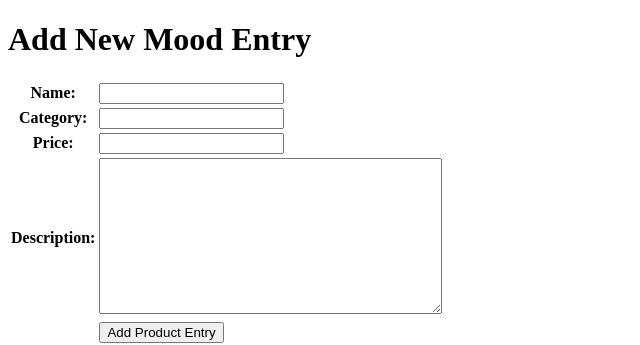
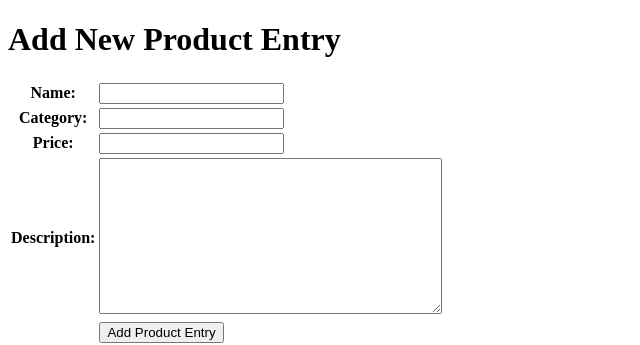
Before and after one commit to Kae20042005/kenz-kitchen, a Django app: page /create-product-entry in a window 1280 px wide. Shown: the top 345 px of the page, without its empty margins (0-640 px from the left). Run offline with Django 5.2, Linux system fonts and the light colour scheme.

Commit message:
UPDATING readme.md and create_product_entry.html

```diff
--- a/main/templates/create_product_entry.html
+++ b/main/templates/create_product_entry.html
@@ -1,6 +1,6 @@
 {% extends 'base.html' %}
 {% block content %}
-<h1>Add New Mood Entry</h1>
+<h1>Add New Product Entry</h1>
 
 <form method="POST">
   {% csrf_token %}
```
Also changed, not shown: README.md.
